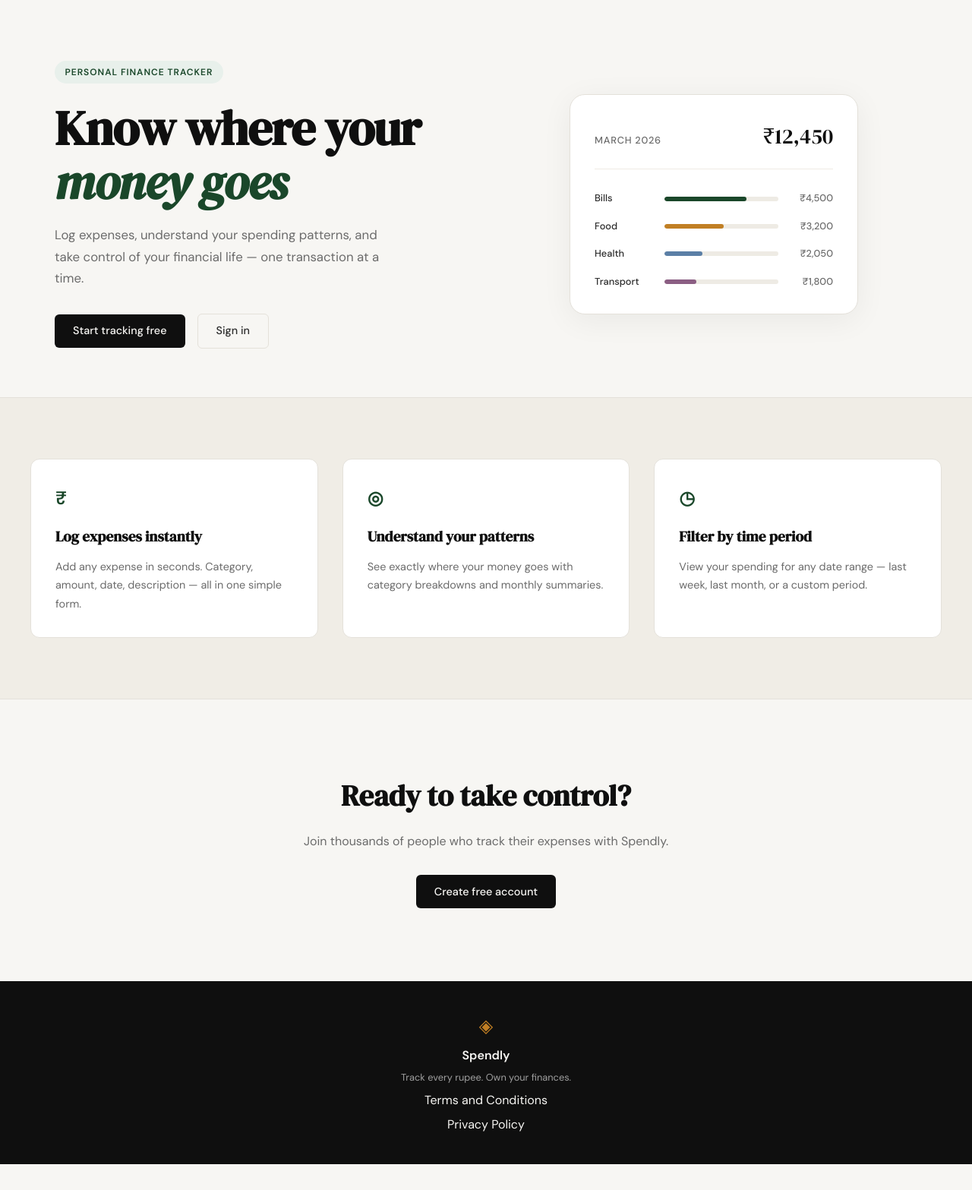
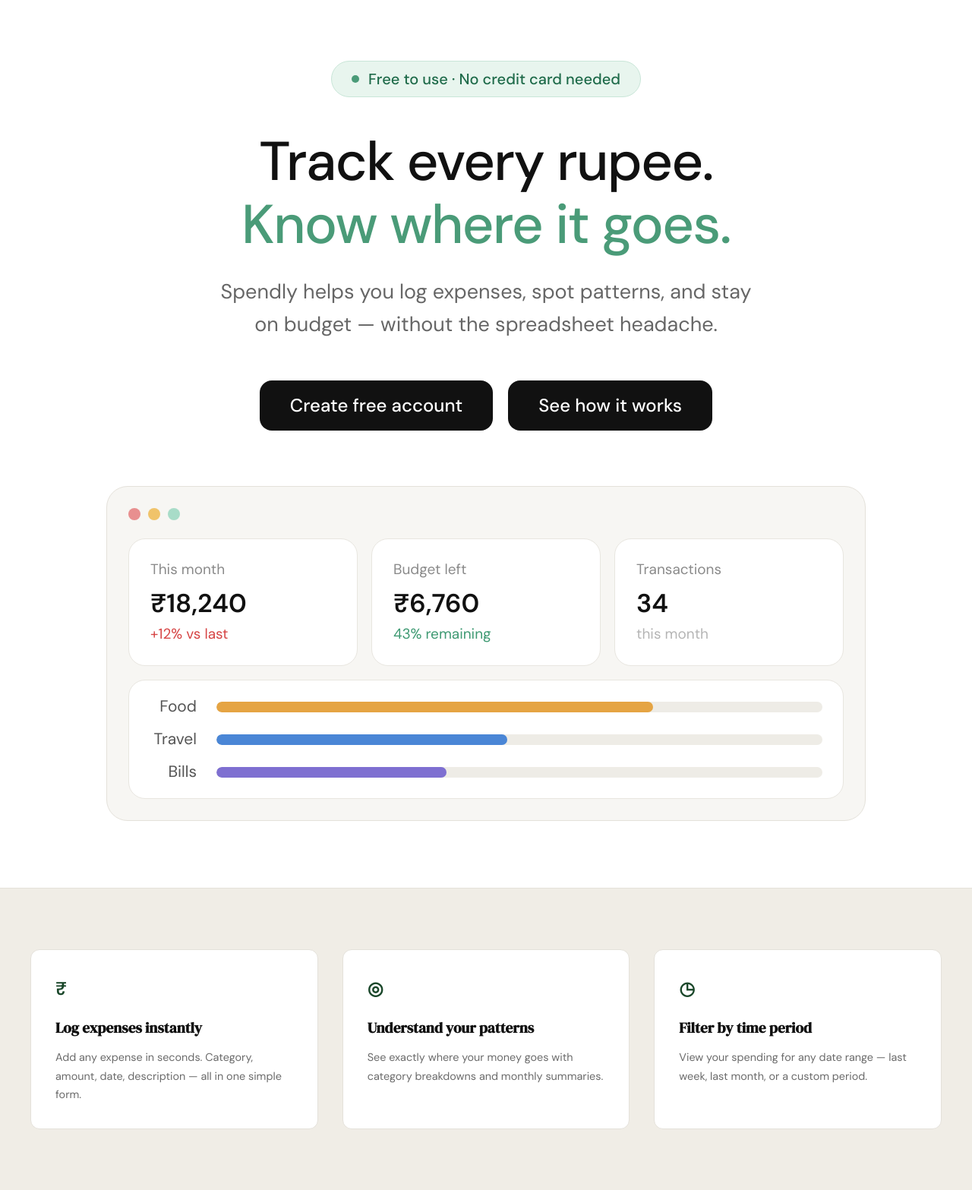
Before and after one commit to vaibhav-barman/spendly, a Flask app: page / in a window 1280 px wide. Shown: the part 61-1628 px from the top of the page at 76% size. Before the commit the page ends 1594 px from the top, so only its background shows below. Run offline with Flask 3, Linux system fonts and the light colour scheme.

Commit message:
landing: redesign hero section to match mockup

```diff
--- /dev/null
+++ b/static/css/landing.css
@@ -0,0 +1,215 @@
+/* ------------------------------------------------------------------ */
+/* Landing page — hero section                                         */
+/* ------------------------------------------------------------------ */
+
+.lp-hero {
+    background: #ffffff;
+    padding: 80px 24px 88px;
+    text-align: center;
+}
+
+.lp-hero-inner {
+    max-width: 1000px;
+    margin: 0 auto;
+}
+
+/* Badge */
+
+.lp-hero-badge {
+    display: inline-flex;
+    align-items: center;
+    gap: 12px;
+    padding: 9px 26px;
+    background: #e8f5ee;
+    border: 1px solid #c9e6d8;
+    border-radius: 999px;
+    color: #1f6b4a;
+    font-size: 20px;
+    font-weight: 500;
+    line-height: 1.4;
+}
+
+.lp-hero-badge-dot {
+    width: 10px;
+    height: 10px;
+    border-radius: 50%;
+    background: #4a9b78;
+}
+
+/* Headline */
+
+.lp-hero-title {
+    margin-top: 44px;
+    font-family: var(--font-body);
+    font-size: clamp(2.5rem, 6vw, 72px);
+    font-weight: 500;
+    line-height: 1.15;
+    letter-spacing: -0.02em;
+    color: #111111;
+}
+
+.lp-hero-title-accent {
+    display: block;
+    color: #4a9b78;
+}
+
+/* Subtitle */
+
+.lp-hero-subtitle {
+    max-width: 720px;
+    margin: 24px auto 0;
+    font-size: clamp(1.05rem, 2.3vw, 27px);
+    line-height: 1.6;
+    color: #666666;
+}
+
+/* Buttons */
+
+.lp-hero-actions {
+    display: flex;
+    justify-content: center;
+    flex-wrap: wrap;
+    gap: 20px;
+    margin-top: 53px;
+}
+
+.lp-hero-btn {
+    display: inline-flex;
+    align-items: center;
+    justify-content: center;
+    height: 66px;
+    padding: 0 40px;
+    background: #111111;
+    color: #ffffff;
+    border-radius: 16px;
+    font-size: 24px;
+    font-weight: 500;
+    transition: background 0.2s;
+}
+
+.lp-hero-btn:hover { background: var(--accent); }
+
+/* Dashboard preview */
+
+.lp-hero-preview {
+    margin-top: 73px;
+    padding: 28px;
+    background: #f7f6f3;
+    border: 1px solid #e4e1da;
+    border-radius: 28px;
+    text-align: left;
+}
+
+.lp-hero-dots {
+    display: flex;
+    gap: 10px;
+    margin-bottom: 24px;
+}
+
+.lp-hero-dots span {
+    width: 16px;
+    height: 16px;
+    border-radius: 50%;
+}
+
+.lp-hero-dots span:nth-child(1) { background: #e88f8f; }
+.lp-hero-dots span:nth-child(2) { background: #f0c36a; }
+.lp-hero-dots span:nth-child(3) { background: #a8dcc8; }
+
+.lp-hero-stats {
+    display: grid;
+    grid-template-columns: repeat(3, 1fr);
+    gap: 18px;
+}
+
+.lp-hero-stat,
+.lp-hero-bars {
+    background: #ffffff;
+    border: 1px solid #e8e6e0;
+    border-radius: 22px;
+}
+
+.lp-hero-stat {
+    padding: 28px;
+}
+
+.lp-hero-stat-label {
+    font-size: 19px;
+    line-height: 1.3;
+    color: #8a8a8a;
+}
+
+.lp-hero-stat-value {
+    margin-top: 12px;
+    font-size: 34px;
+    font-weight: 600;
+    line-height: 1.2;
+    color: #111111;
+}
+
+.lp-hero-stat-note {
+    margin-top: 8px;
+    font-size: 19px;
+    line-height: 1.3;
+    color: #b5b5b5;
+}
+
+.lp-hero-stat-note.is-up   { color: #d64545; }
+.lp-hero-stat-note.is-good { color: #3f9a73; }
+
+.lp-hero-bars {
+    margin-top: 18px;
+    padding: 24px 27px;
+    display: flex;
+    flex-direction: column;
+    gap: 22px;
+}
+
+.lp-hero-bar-row {
+    display: grid;
+    grid-template-columns: 62px 1fr;
+    align-items: center;
+    column-gap: 26px;
+}
+
+.lp-hero-bar-label {
+    text-align: right;
+    font-size: 21px;
+    line-height: 1;
+    color: #555555;
+}
+
+.lp-hero-bar-track {
+    height: 14px;
+    border-radius: 7px;
+    background: #eeece6;
+    overflow: hidden;
+}
+
+.lp-hero-bar {
+    height: 100%;
+    border-radius: 7px;
+}
+
+.lp-hero-bar.is-food   { background: #e5a443; }
+.lp-hero-bar.is-travel { background: #4a86d6; }
+.lp-hero-bar.is-bills  { background: #7e6fd1; }
+
+/* Responsive */
+
+@media (max-width: 800px) {
+    .lp-hero { padding: 48px 16px 56px; }
+    .lp-hero-badge { font-size: 14px; padding: 7px 18px; }
+    .lp-hero-title { margin-top: 28px; }
+    .lp-hero-actions { margin-top: 32px; gap: 12px; }
+    .lp-hero-btn { height: 52px; padding: 0 28px; font-size: 17px; border-radius: 12px; }
+    .lp-hero-preview { margin-top: 44px; padding: 16px; border-radius: 20px; }
+    .lp-hero-stats { grid-template-columns: 1fr; gap: 12px; }
+    .lp-hero-stat { padding: 20px; border-radius: 16px; }
+    .lp-hero-stat-label,
+    .lp-hero-stat-note { font-size: 15px; }
+    .lp-hero-stat-value { font-size: 26px; }
+    .lp-hero-bars { border-radius: 16px; padding: 20px; gap: 16px; }
+    .lp-hero-bar-row { grid-template-columns: 52px 1fr; column-gap: 16px; }
+    .lp-hero-bar-label { font-size: 15px; }
+}
--- a/templates/landing.html
+++ b/templates/landing.html
@@ -2,59 +2,62 @@
 
 {% block title %}Spendly — Track Every Rupee{% endblock %}
 
+{% block head %}
+<link rel="stylesheet" href="{{ url_for('static', filename='css/landing.css') }}">
+{% endblock %}
+
 {% block content %}
 
-<section class="hero">
-    <div class="hero-inner">
-        <div class="hero-badge">Personal Finance Tracker</div>
-        <h1 class="hero-title">
-            Know where your<br>
-            <em>money goes</em>
+<section class="lp-hero">
+    <div class="lp-hero-inner">
+        <div class="lp-hero-badge">
+            <span class="lp-hero-badge-dot"></span>
+            Free to use · No credit card needed
+        </div>
+        <h1 class="lp-hero-title">
+            Track every rupee.
+            <span class="lp-hero-title-accent">Know where it goes.</span>
         </h1>
-        <p class="hero-subtitle">
-            Log expenses, understand your spending patterns,
-            and take control of your financial life —
-            one transaction at a time.
+        <p class="lp-hero-subtitle">
+            Spendly helps you log expenses, spot patterns, and stay
+            on budget — without the spreadsheet headache.
         </p>
-        <div class="hero-actions">
-            <a href="{{ url_for('register') }}" class="btn-primary">Start tracking free</a>
-            <a href="{{ url_for('login') }}" class="btn-ghost">Sign in</a>
+        <div class="lp-hero-actions">
+            <a href="{{ url_for('register') }}" class="lp-hero-btn">Create free account</a>
+            <a href="#" class="lp-hero-btn">See how it works</a>
         </div>
-    </div>
-    <div class="hero-visual">
-        <div class="mock-card">
-            <div class="mock-card-header">
-                <span class="mock-label">March 2026</span>
-                <span class="mock-total">₹12,450</span>
+
+        <div class="lp-hero-preview">
+            <div class="lp-hero-dots"><span></span><span></span><span></span></div>
+            <div class="lp-hero-stats">
+                <div class="lp-hero-stat">
+                    <div class="lp-hero-stat-label">This month</div>
+                    <div class="lp-hero-stat-value">₹18,240</div>
+                    <div class="lp-hero-stat-note is-up">+12% vs last</div>
+                </div>
+                <div class="lp-hero-stat">
+                    <div class="lp-hero-stat-label">Budget left</div>
+                    <div class="lp-hero-stat-value">₹6,760</div>
+                    <div class="lp-hero-stat-note is-good">43% remaining</div>
+                </div>
+                <div class="lp-hero-stat">
+                    <div class="lp-hero-stat-label">Transactions</div>
+                    <div class="lp-hero-stat-value">34</div>
+                    <div class="lp-hero-stat-note">this month</div>
+                </div>
             </div>
-            <div class="mock-bars">
-                <div class="mock-bar-row">
-                    <span class="mock-cat">Bills</span>
-                    <div class="mock-bar-track">
-                        <div class="mock-bar" style="width: 72%"></div>
-                    </div>
-                    <span class="mock-amt">₹4,500</span>
+            <div class="lp-hero-bars">
+                <div class="lp-hero-bar-row">
+                    <span class="lp-hero-bar-label">Food</span>
+                    <div class="lp-hero-bar-track"><div class="lp-hero-bar is-food" style="width: 72%"></div></div>
                 </div>
-                <div class="mock-bar-row">
-                    <span class="mock-cat">Food</span>
-                    <div class="mock-bar-track">
-                        <div class="mock-bar mock-bar-2" style="width: 52%"></div>
-                    </div>
-                    <span class="mock-amt">₹3,200</span>
+                <div class="lp-hero-bar-row">
+                    <span class="lp-hero-bar-label">Travel</span>
+                    <div class="lp-hero-bar-track"><div class="lp-hero-bar is-travel" style="width: 48%"></div></div>
                 </div>
-                <div class="mock-bar-row">
-                    <span class="mock-cat">Health</span>
-                    <div class="mock-bar-track">
-                        <div class="mock-bar mock-bar-3" style="width: 33%"></div>
-                    </div>
-                    <span class="mock-amt">₹2,050</span>
-                </div>
-                <div class="mock-bar-row">
-                    <span class="mock-cat">Transport</span>
-                    <div class="mock-bar-track">
-                        <div class="mock-bar mock-bar-4" style="width: 28%"></div>
-                    </div>
-                    <span class="mock-amt">₹1,800</span>
+                <div class="lp-hero-bar-row">
+                    <span class="lp-hero-bar-label">Bills</span>
+                    <div class="lp-hero-bar-track"><div class="lp-hero-bar is-bills" style="width: 38%"></div></div>
                 </div>
             </div>
         </div>
```
